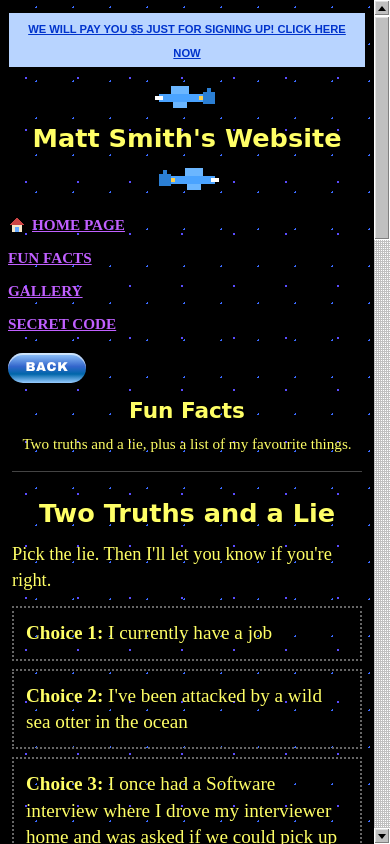
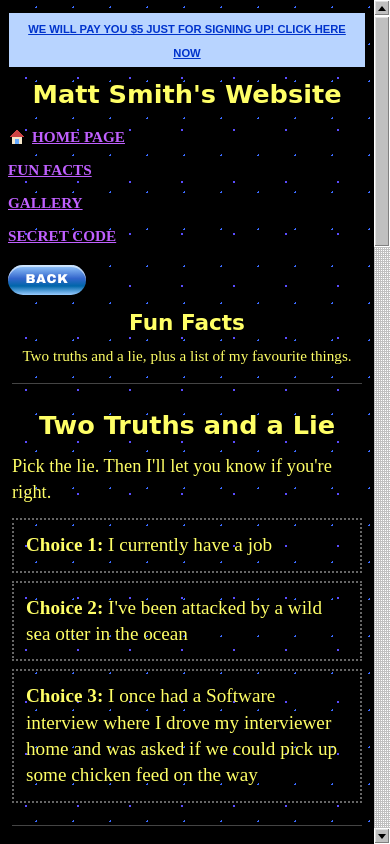
Before and after one commit to MatthewHightech/2026DevPortfolio, a Next.js app: page /fun/fun-facts in a window 390 px wide. Built offline with nearby package versions, Linux system fonts and the light colour scheme.

Commit message:
fix fun page mobile

```diff
--- a/components/fun/FunChrome.tsx
+++ b/components/fun/FunChrome.tsx
@@ -34,11 +34,11 @@ export function FunChrome({ children }: { children: ReactNode }) {
         </div>
 
         <div className="mb-3 flex flex-wrap items-center justify-center gap-2">
-          <PlaneLeft className="shrink-0 [image-rendering:pixelated]" />
+          <PlaneLeft className="hidden shrink-0 [image-rendering:pixelated] sm:block" />
           <h1 className="m-0 text-center font-['Comic_Sans_MS','Comic_Sans',cursive] text-[clamp(1.6rem,5vw,2.4rem)] font-bold leading-[1.15] text-[#ffff66]">
             Matt Smith&apos;s Website
           </h1>
-          <PlaneRight className="shrink-0 [image-rendering:pixelated]" />
+          <PlaneRight className="hidden shrink-0 [image-rendering:pixelated] sm:block" />
         </div>
 
         <div className="mx-auto grid max-w-[920px] grid-cols-1 items-start gap-3 min-[760px]:grid-cols-[140px_minmax(0,1fr)_110px] min-[760px]:gap-x-3 min-[760px]:gap-y-2">
```
